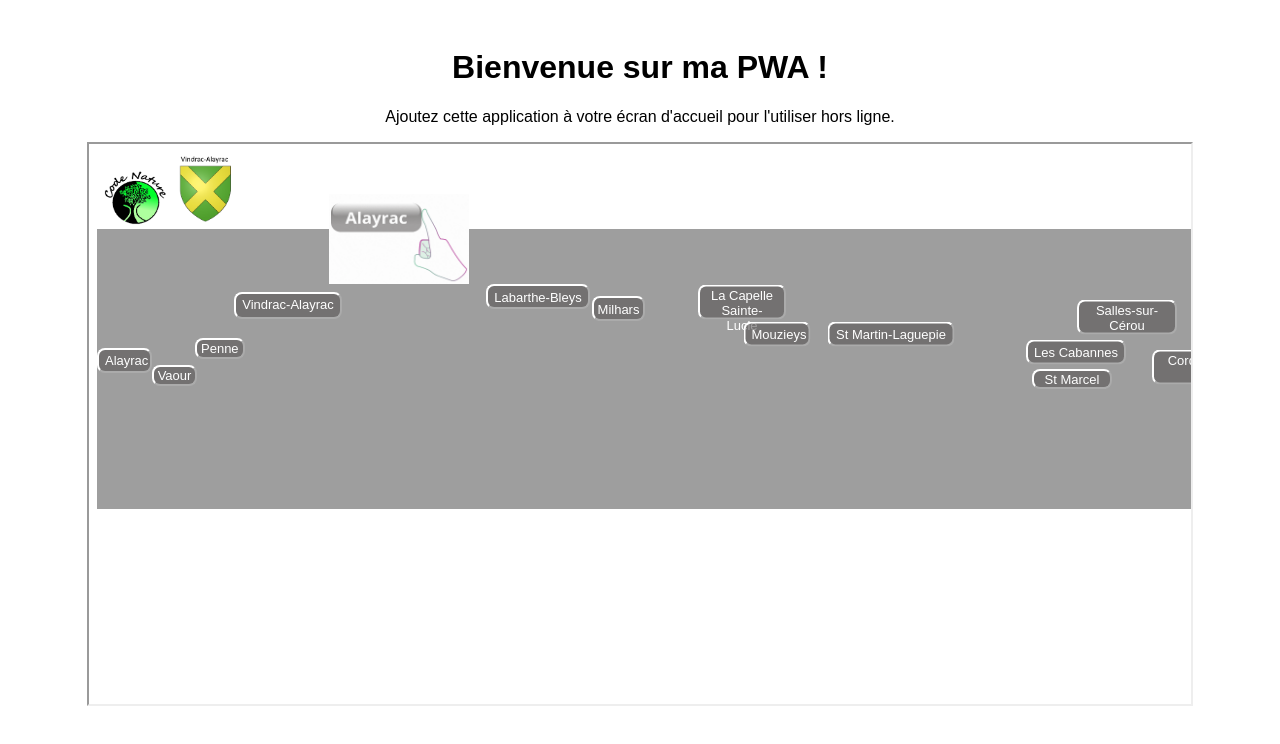
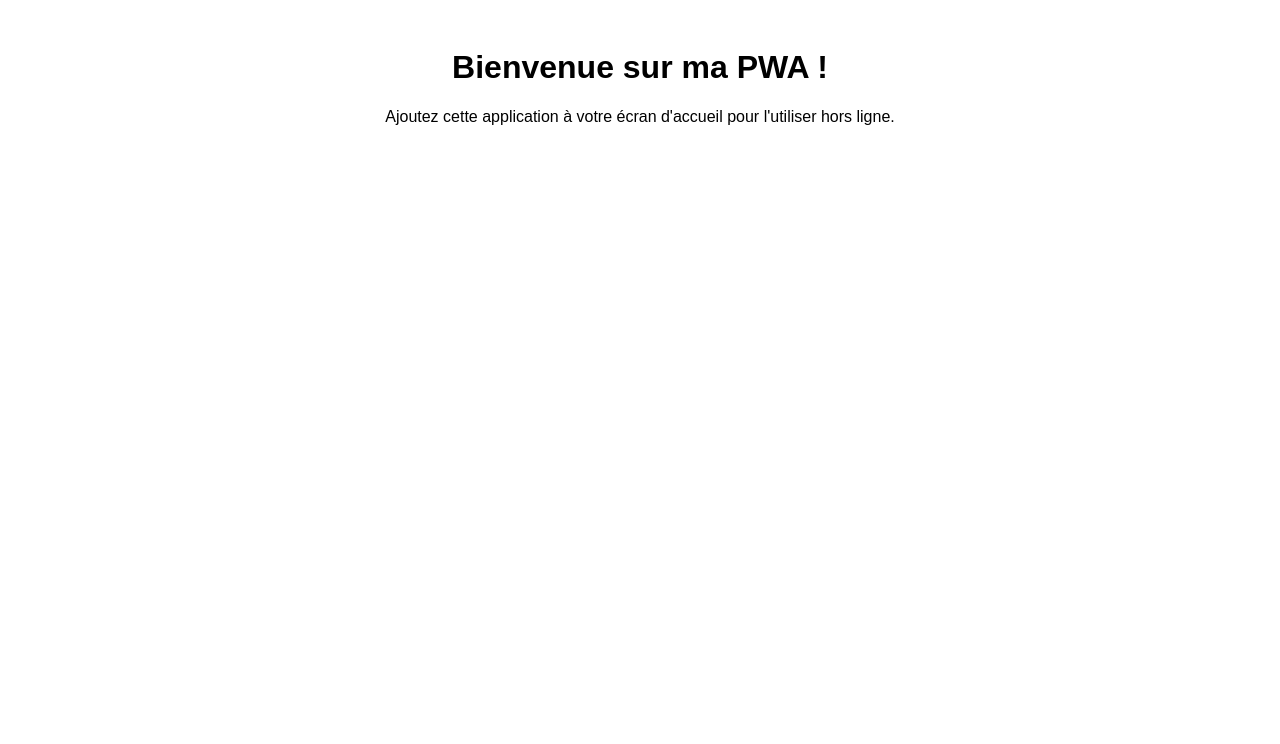
Before and after one commit to Code-Nature81/horslignetest1, a plain HTML site: page index.html in a window 1280 px wide. Drawn offline with Linux system fonts and the light colour scheme.

Commit message:
Add files via upload

```diff
--- a/index.html
+++ b/index.html
@@ -11,6 +11,6 @@
 <body>
     <h1>Bienvenue sur ma PWA !</h1>
     <p>Ajoutez cette application à votre écran d'accueil pour l'utiliser hors ligne.</p>
-    <iframe src="./panorama/index.html"></iframe>
+    <!--<iframe src="./panorama/index.html"></iframe>-->
 </body>
 </html>
```
